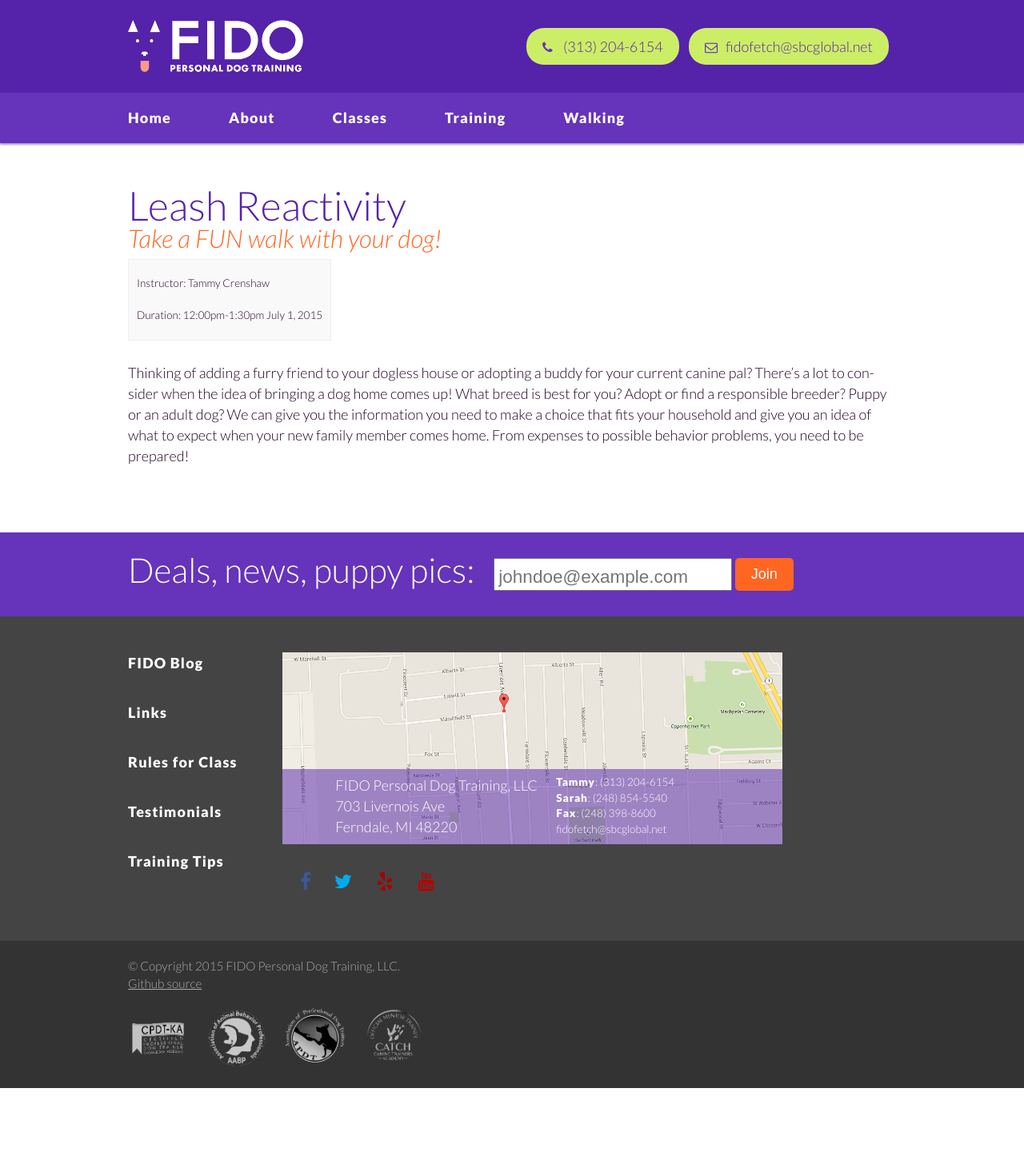
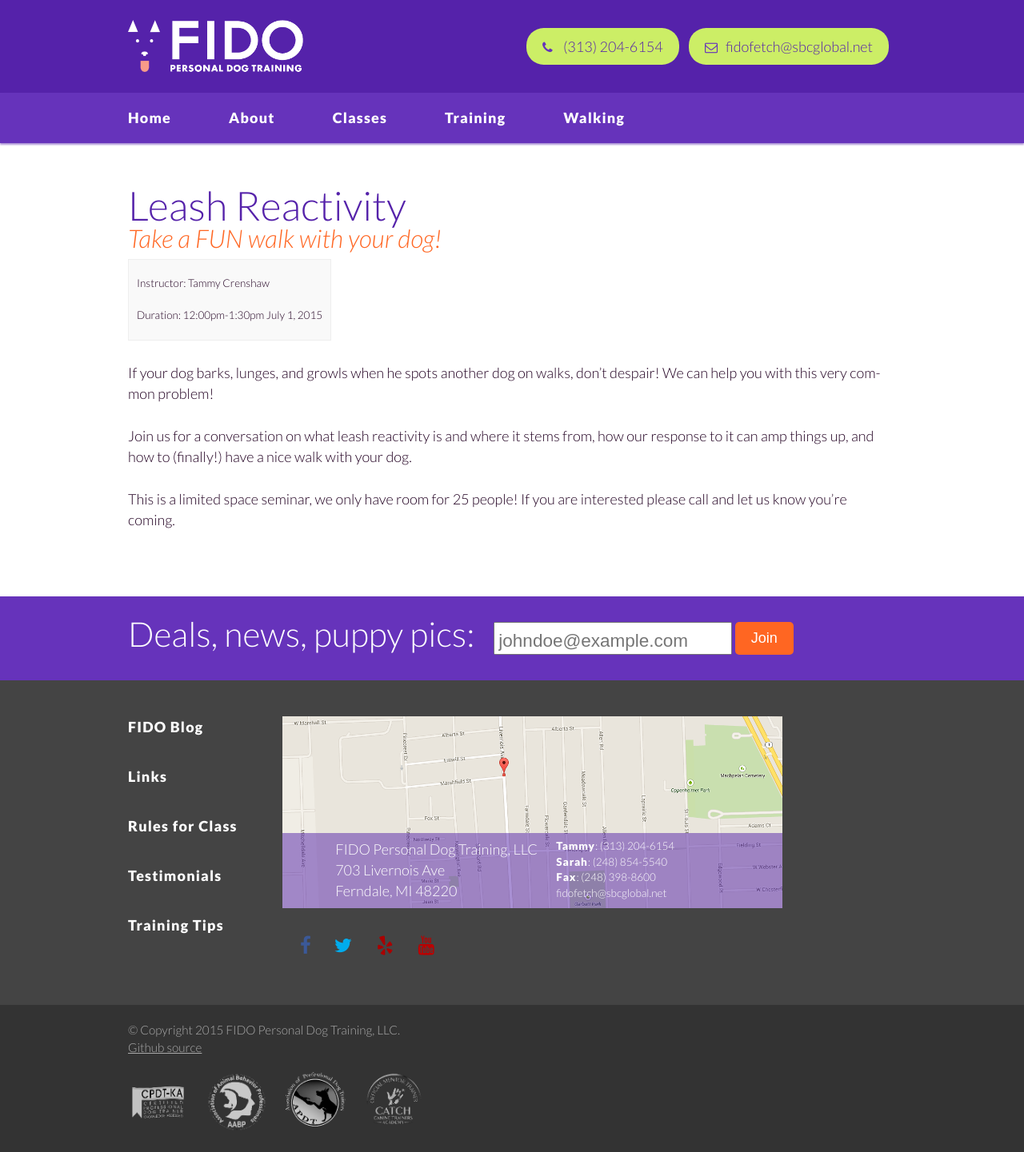
Before and after one commit to fidodogtraining/fidodogtraining.github.io, a Jekyll site: the page built from _classes/seminars/leash-reactivity.md, in a window 1280 px wide. Shown: the whole page at 80% size. Built offline with Jekyll 4.4.1, drawn with Linux system fonts in a browser that asks for light colours; Markdown is read by kramdown in place of the engine named in the settings; before the commit the page ends 1361 px from its top, so only the background shows below that.

Commit message:
Update leash-reactivity.md

```diff
--- a/_classes/seminars/leash-reactivity.md
+++ b/_classes/seminars/leash-reactivity.md
@@ -6,10 +6,11 @@
 cost: "$30"
 ---
 
-Thinking of adding a furry friend to your dogless house or adopting a buddy for your
-current canine pal? There's a lot to consider when the idea of bringing a dog home
-comes up! What breed is best for you? Adopt or find a responsible breeder? Puppy
-or an adult dog? We can give you the information you need to make a choice that
-fits your household and give you an idea of what to expect when your new family
-member comes home. From expenses to possible behavior problems, you need to be
-prepared!
+If your dog barks, lunges, and growls when he spots another dog on walks, don't despair! We can help you with this
+very common problem!
+
+Join us for a conversation on what leash reactivity is and where it stems from, how our response to it can amp things
+up, and how to (finally!) have a nice walk with your dog.
+
+This is a limited space seminar, we only have room for 25 people! If you are interested please call and let us know
+you're coming.
```
